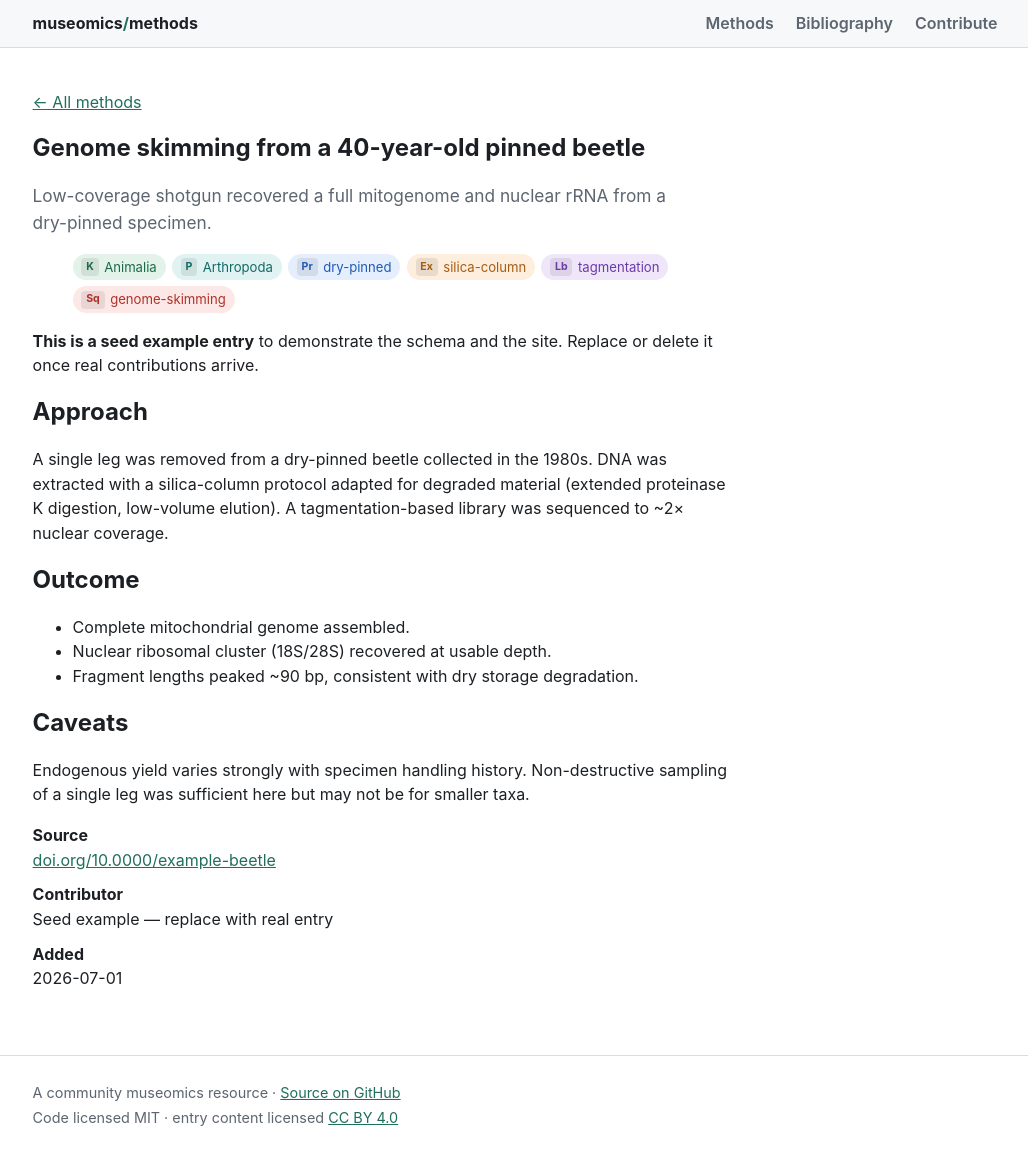
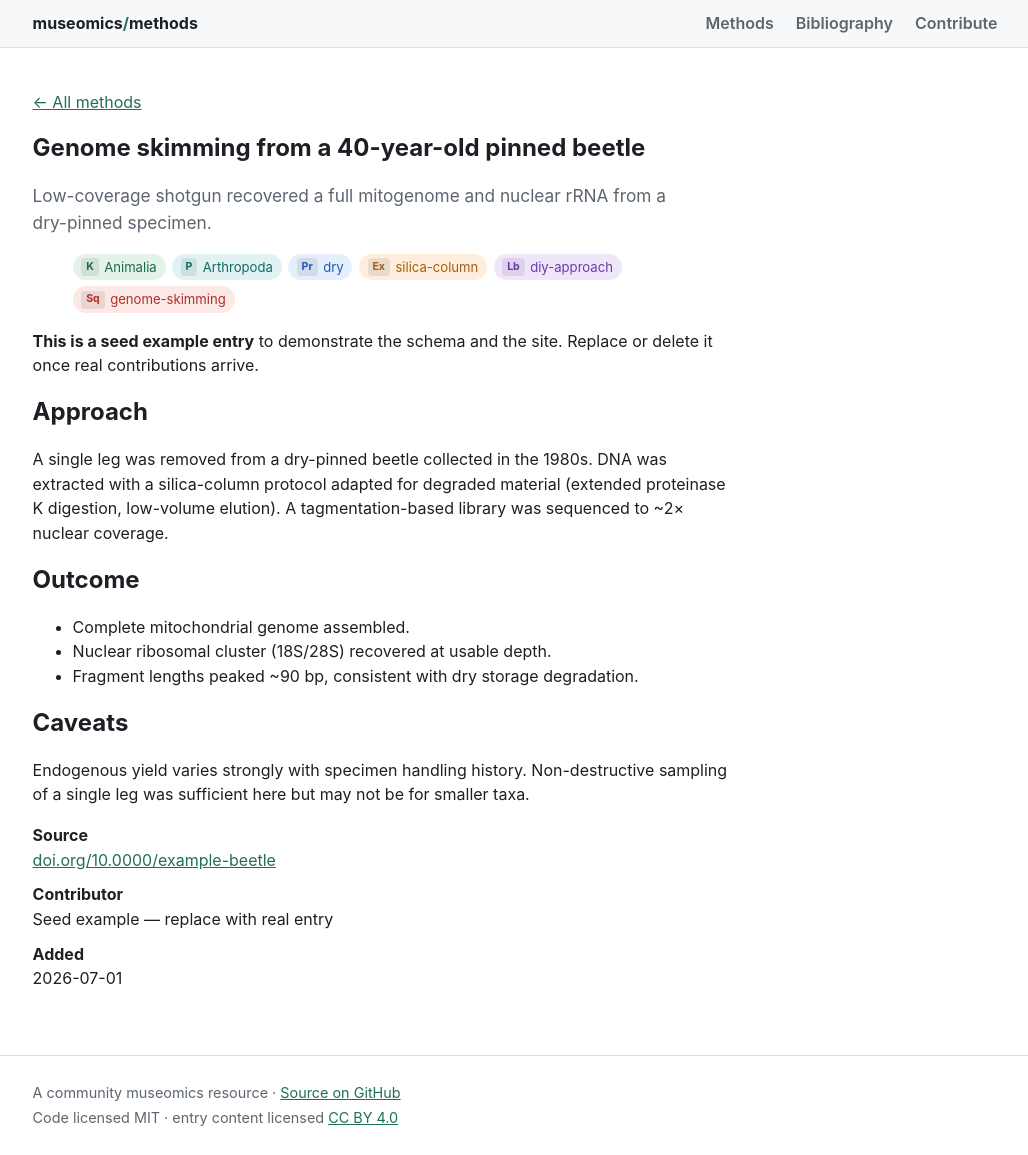
Before and after one commit to museomics/methods, a Jekyll site: the page built from _methods/genome-skimming-pinned-beetle.md, in a window 1280 px wide. Shown: the whole page, without its empty margins (125-1153 px from the left). Built offline with Jekyll 4.4.1, drawn with Linux system fonts in a browser that asks for light colours.

Commit message:
Revise preservation and library methods in documentation
Updated preservation method and library approach in the genome skimming documentation.

```diff
--- a/_methods/genome-skimming-pinned-beetle.md
+++ b/_methods/genome-skimming-pinned-beetle.md
@@ -2,9 +2,9 @@
 title: "Genome skimming from a 40-year-old pinned beetle"
 kingdom: [Animalia]
 phylum: [Arthropoda]
-preservation: [dry-pinned]
+preservation: [dry]
 extraction: [silica-column]
-library: [tagmentation]
+library: [diy-approach]
 sequencing: [genome-skimming]
 outcome: worked-well
 contributor: "Seed example — replace with real entry"
```
